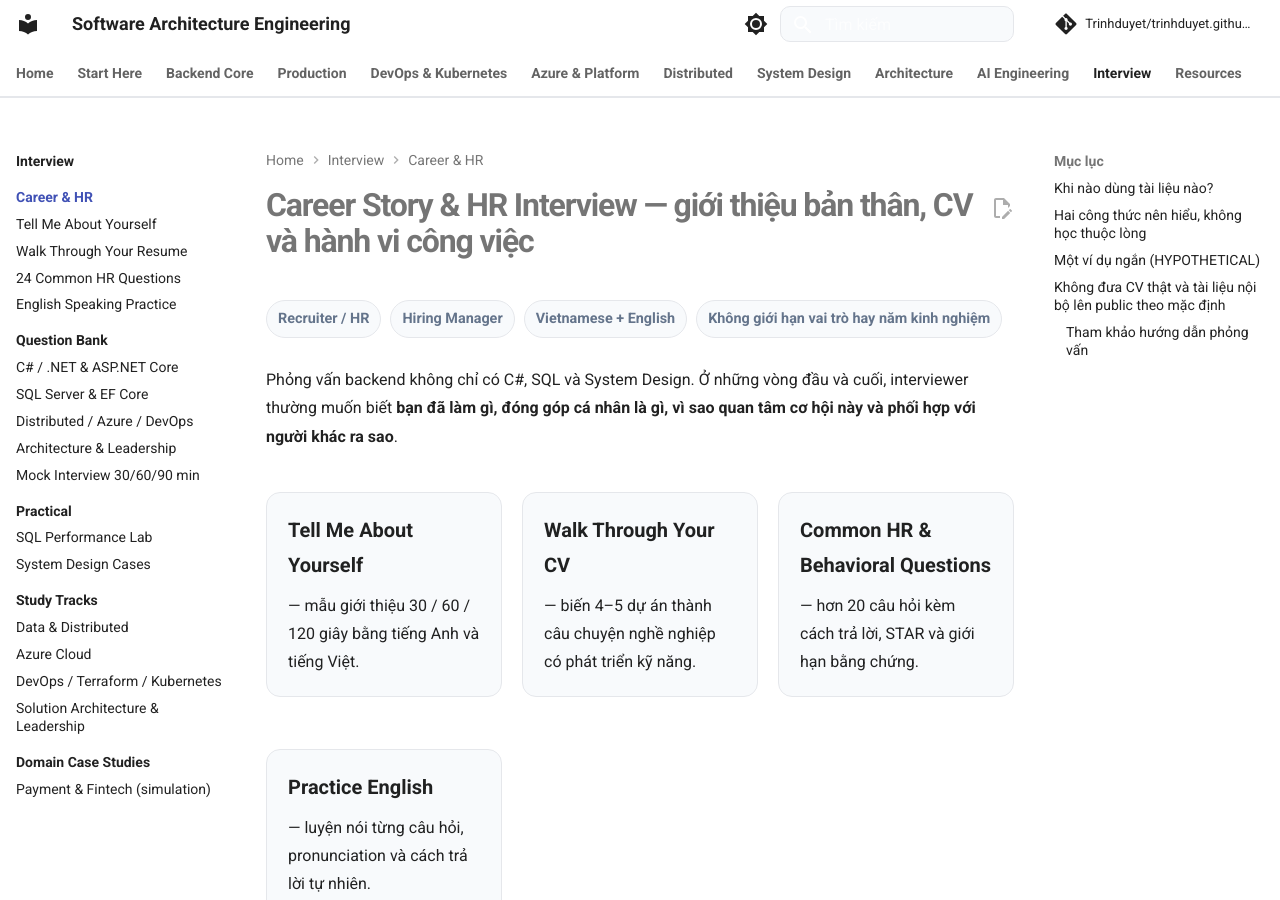
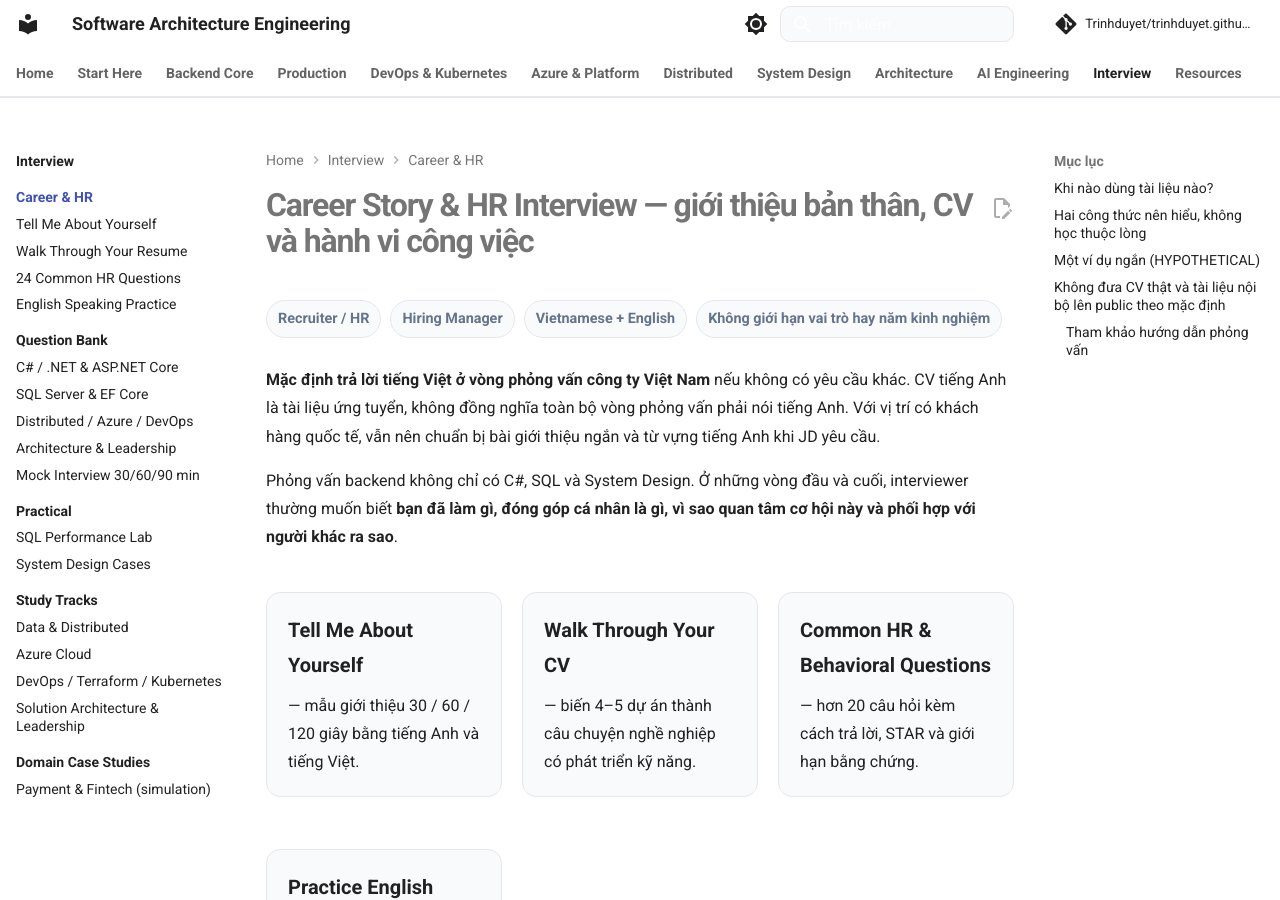
Before and after one commit to Trinhduyet/trinhduyet.github.io, an MkDocs documentation site: the page built from docs/interview/career/index.md, in a window 1280 px wide and 900 px high. Built offline with MkDocs 1.6.1 and Material for MkDocs 9.7.7, drawn with Linux system fonts in a browser that asks for light colours; comment, search, counter and statistics services are not loaded.

```diff
--- a/docs/interview/career/index.md
+++ b/docs/interview/career/index.md
@@ -1,6 +1,8 @@
 # Career Story & HR Interview — giới thiệu bản thân, CV và hành vi công việc
 
 <div class="lesson-meta"><span>Recruiter / HR</span><span>Hiring Manager</span><span>Vietnamese + English</span><span>Không giới hạn vai trò hay năm kinh nghiệm</span></div>
+
+**Mặc định trả lời tiếng Việt ở vòng phỏng vấn công ty Việt Nam** nếu không có yêu cầu khác. CV tiếng Anh là tài liệu ứng tuyển, không đồng nghĩa toàn bộ vòng phỏng vấn phải nói tiếng Anh. Với vị trí có khách hàng quốc tế, vẫn nên chuẩn bị bài giới thiệu ngắn và từ vựng tiếng Anh khi JD yêu cầu.
 
 Phỏng vấn backend không chỉ có C#, SQL và System Design. Ở những vòng đầu và cuối, interviewer thường muốn biết **bạn đã làm gì, đóng góp cá nhân là gì, vì sao quan tâm cơ hội này và phối hợp với người khác ra sao**.
 
```
